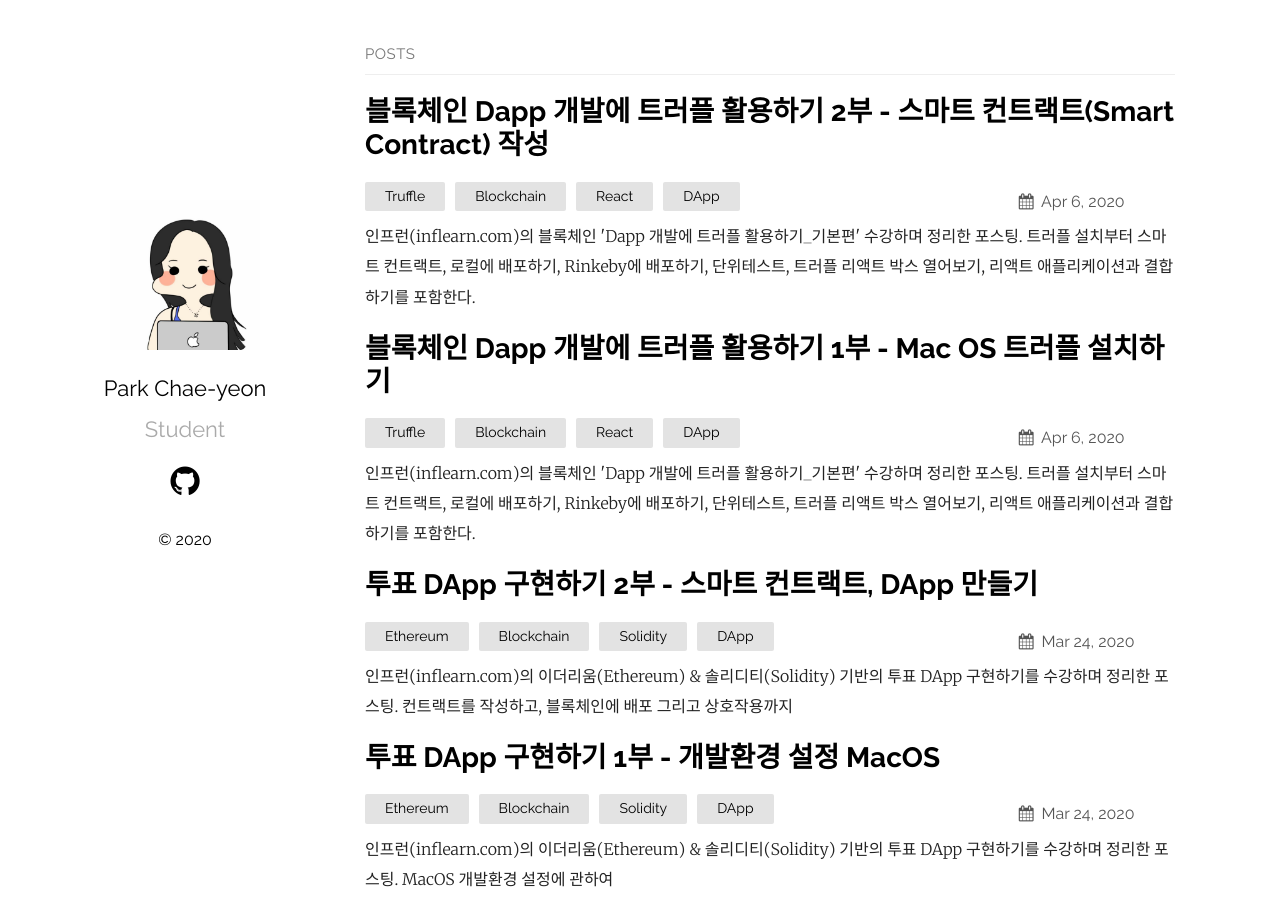
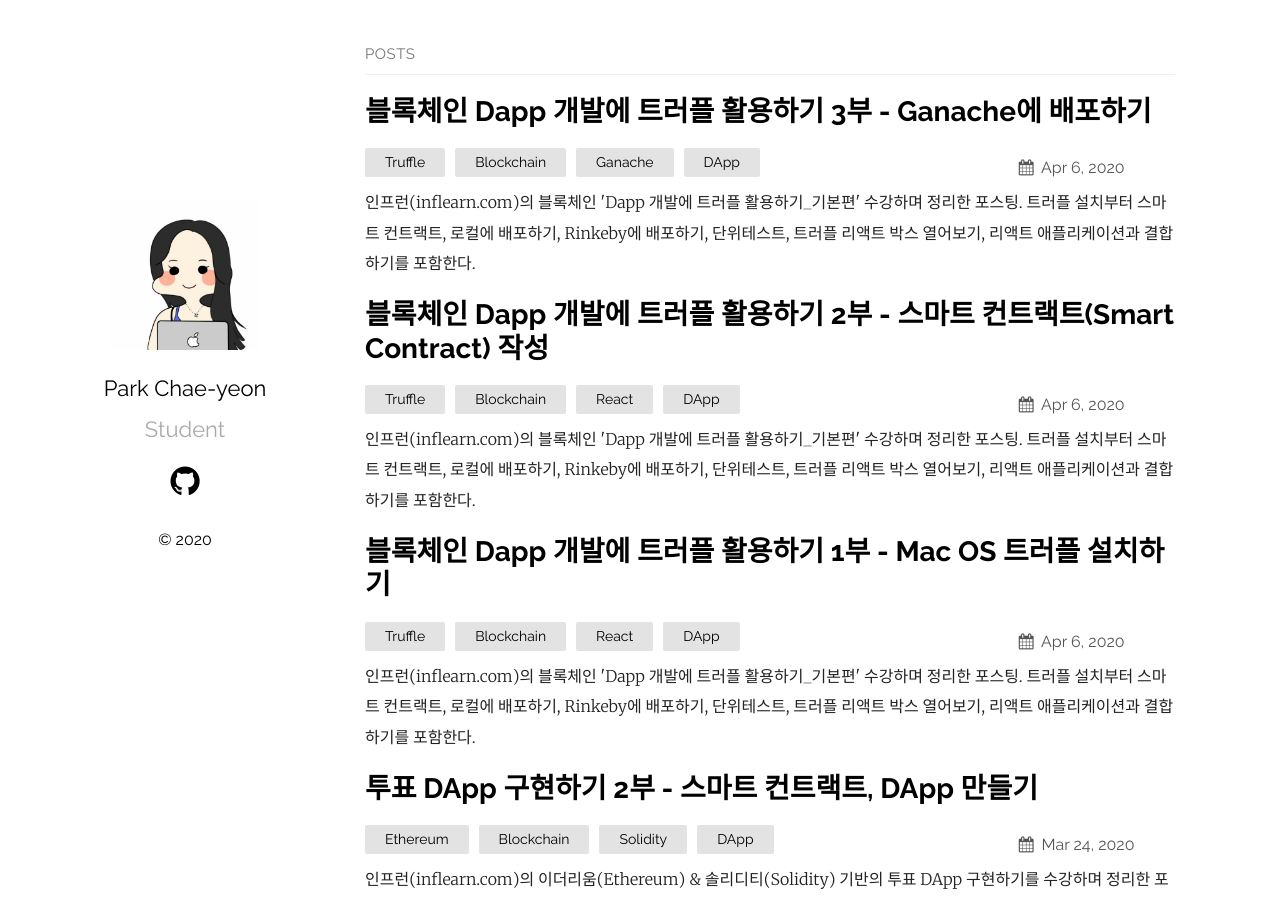
Before and after one commit to chaenchaen-dev/chaenchaen-dev.github.io, a Jekyll site: the page built from index.md, in a window 1280 px wide and 900 px high. Built offline with Jekyll 4.4.1, drawn with Linux system fonts in a browser that asks for light colours.

Commit message:
트러플 포스팅 3부 추가

```diff
--- /dev/null
+++ b/_posts/2020-04-06-Dapp-Truffle-blockchain-basic-3.md
@@ -0,0 +1,31 @@
+---
+
+title : "블록체인 Dapp 개발에 트러플 활용하기 3부 - Ganache에 배포하기"
+excerpt : "인프런(inflearn.com)의 블록체인 'Dapp 개발에 트러플 활용하기_기본편' 수강하며 정리한 포스팅. 트러플 설치부터 스마트 컨트랙트, 로컬에 배포하기, Rinkeby에 배포하기, 단위테스트, 트러플 리액트 박스 열어보기, 리액트 애플리케이션과 결합하기를 포함한다."
+
+categories:
+  - Truffle
+  - Blockchain
+  - Ganache
+  - DApp
+
+tags:
+  - Truffle
+  - Blockchain
+  - Ganache
+  - DApp
+
+---
+
+<br/>
+
+블록체인 Dapp 개발에 트러플 활용하기 3부
+-------------------
+
+<br/>
+
+### Ganache 설치 및 배포 (Mac OS)
+
+로컬 이더리움 [Ganache](https://github.com/trufflesuite/ganache/releases)를 본인의 OS에 맞게 **다운** 받는다.
+
+![ganache_download](/assets/pic/0406/ganache_download.png){: width="90%"}
```
Also changed, not shown: _posts/2020-04-06-Dapp-Truffle-blockchain-basic-2.md (+1 -1 lines), assets/pic/0406/ganache_download.png (added).
